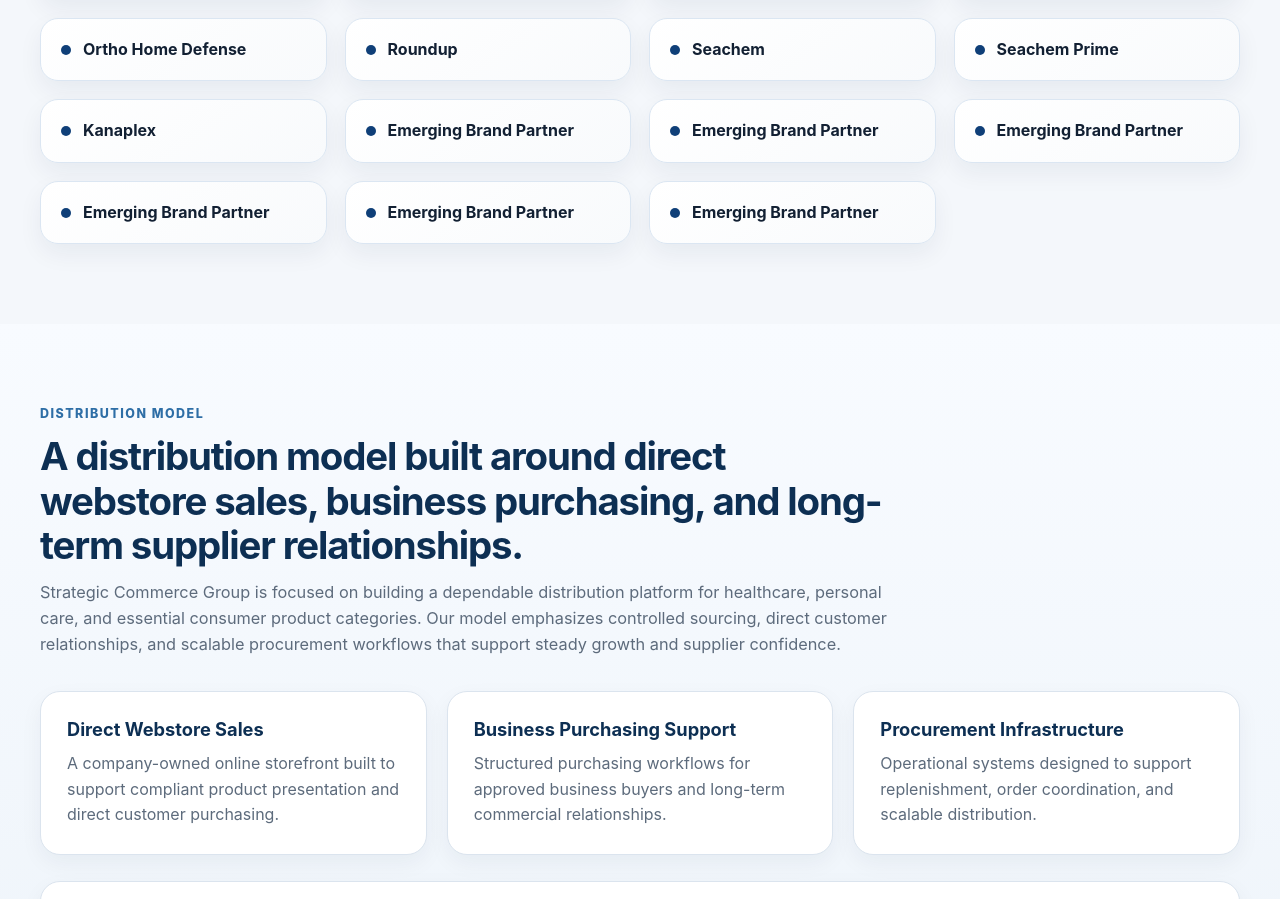
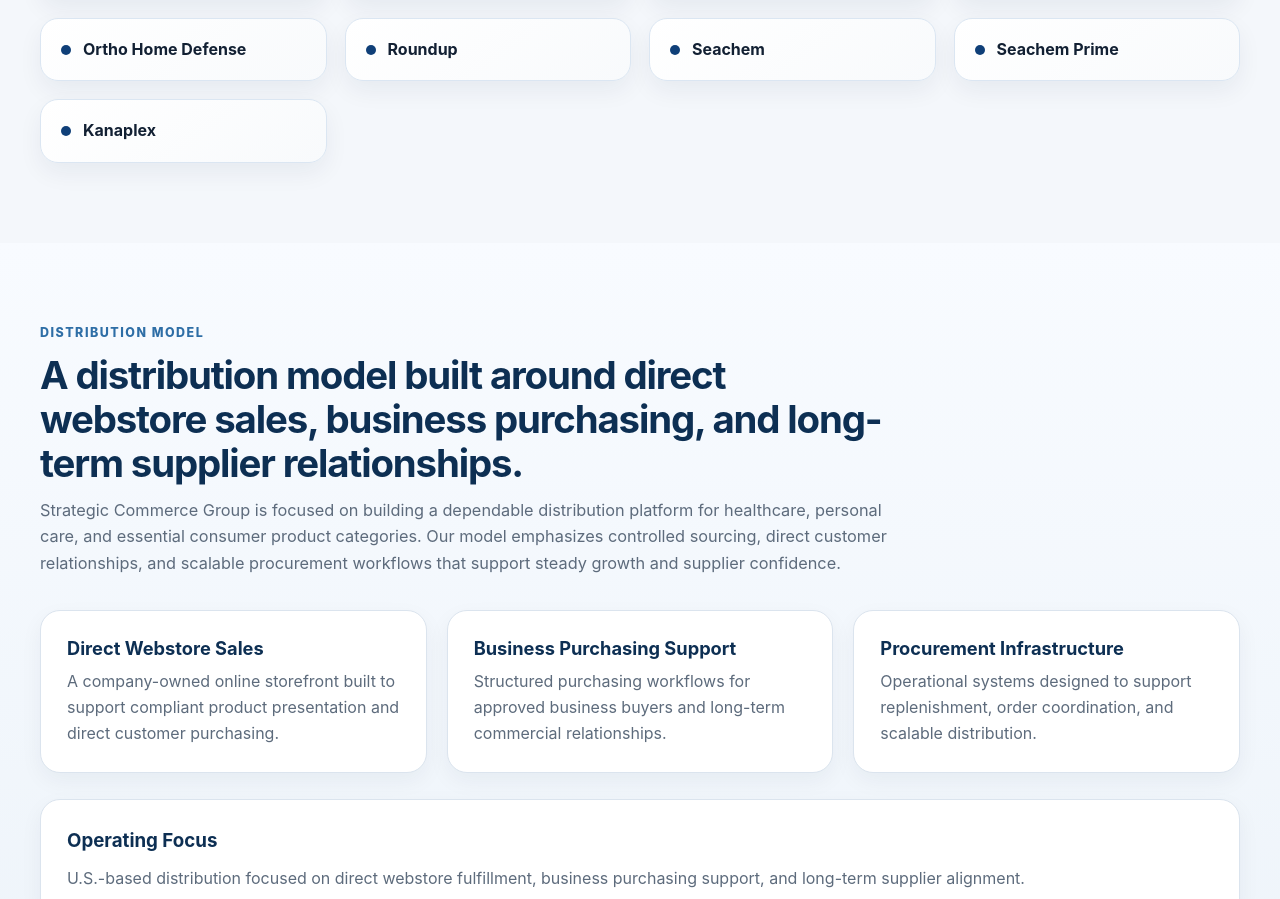
Before and after one commit to larryfelix66/strategic-commerce-group-site, a React (Vite) app: page / in a window 1280 px wide. Shown: the part 2891-3790 px from the top of the page. Built offline with nearby package versions, Linux system fonts and the light colour scheme.

Commit message:
Update App.jsx

```diff
--- a/src/App.jsx
+++ b/src/App.jsx
@@ -25,8 +25,7 @@
 
 const brandWall = [
   ...featuredBrands,
-  ...Array.from({ length: 6 }, (_, i) => `Emerging Brand Partner`)
-];
+  ];
 
 const catalogItems = [
   { name: 'Digital Thermometer', sku: 'SCG-1001', category: 'Medical Supplies' },
```
